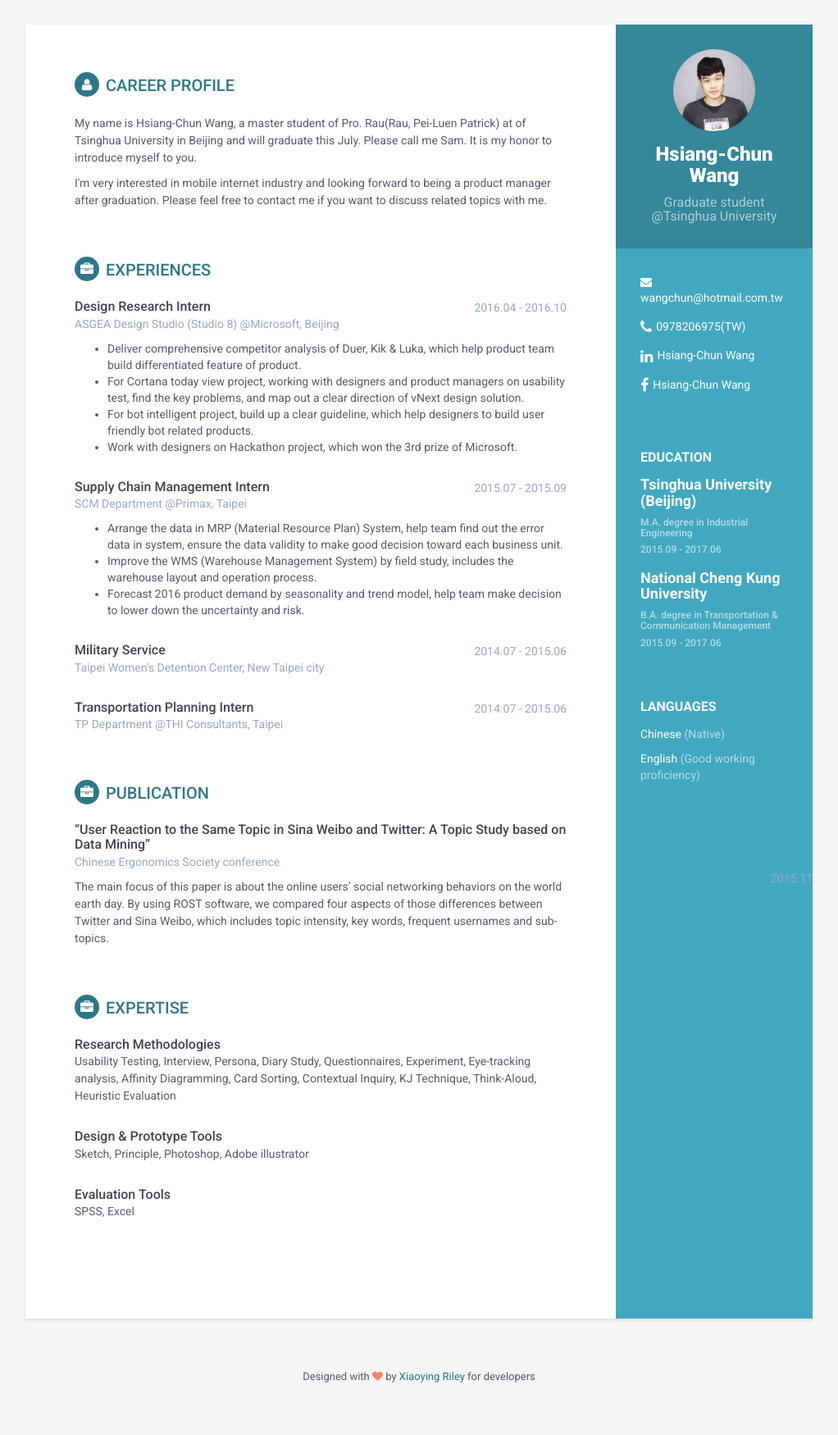
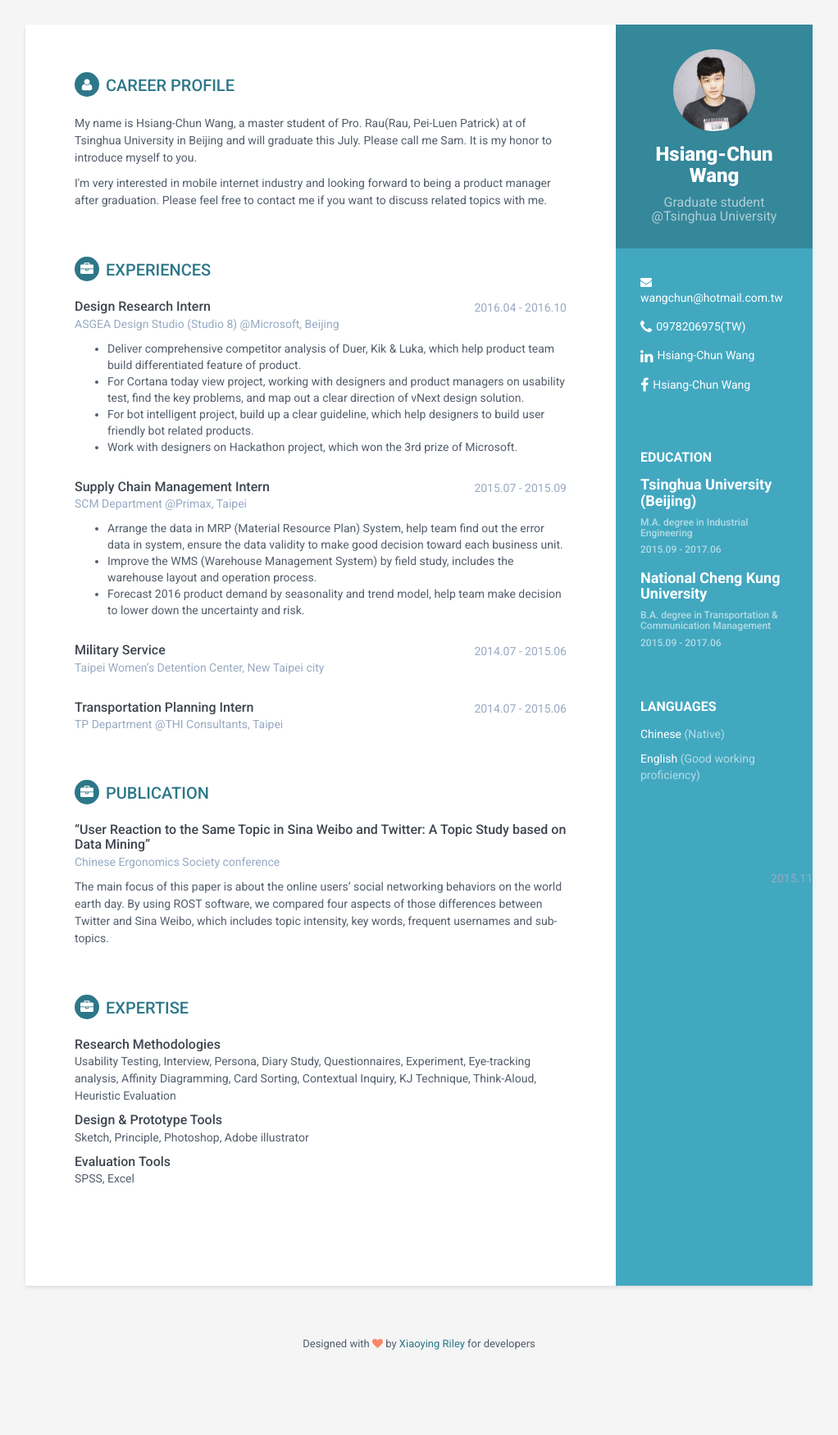
Before and after one commit to hsiangchunwang/hsiangchunwang.github.io, a Jekyll site: the page built from index.html, in a window 1280 px wide. Shown: the whole page at 82% size, without its empty margins (129-1151 px from the left). Built offline with Jekyll 4.4.1, drawn with Linux system fonts in a browser that asks for light colours; after the commit the page ends 1710 px from its top, so only the background shows below that.

Commit message:
Update skills.html

```diff
--- a/_includes/skills.html
+++ b/_includes/skills.html
@@ -1,7 +1,7 @@
 <section class="section experiences-section">
                 <h2 class="section-title"><i class="fa fa-briefcase"></i>EXPERTISE</h2>
 
-                <div class="item">
+                <div class="skillitem">
                     <div class="meta">
                         <div class="upper-row">
                             <h3 class="job-title">Research Methodologies</h3>
@@ -14,7 +14,7 @@ Usability Testing, Interview, Persona, Diary Study, Questionnaires, Experiment,
                 </div><!--//item-->
 
 
-                  <div class="item">
+                  <div class="skillitem">
                     <div class="meta">
                         <div class="upper-row">
                             <h3 class="job-title">Design &amp; Prototype Tools</h3>
@@ -26,7 +26,7 @@ Usability Testing, Interview, Persona, Diary Study, Questionnaires, Experiment,
                 </div><!--//item-->
 
 
-                    <div class="item">
+                    <div class="skillitem">
                     <div class="meta">
                         <div class="upper-row">
                             <h3 class="job-title">Evaluation Tools</h3>
```
